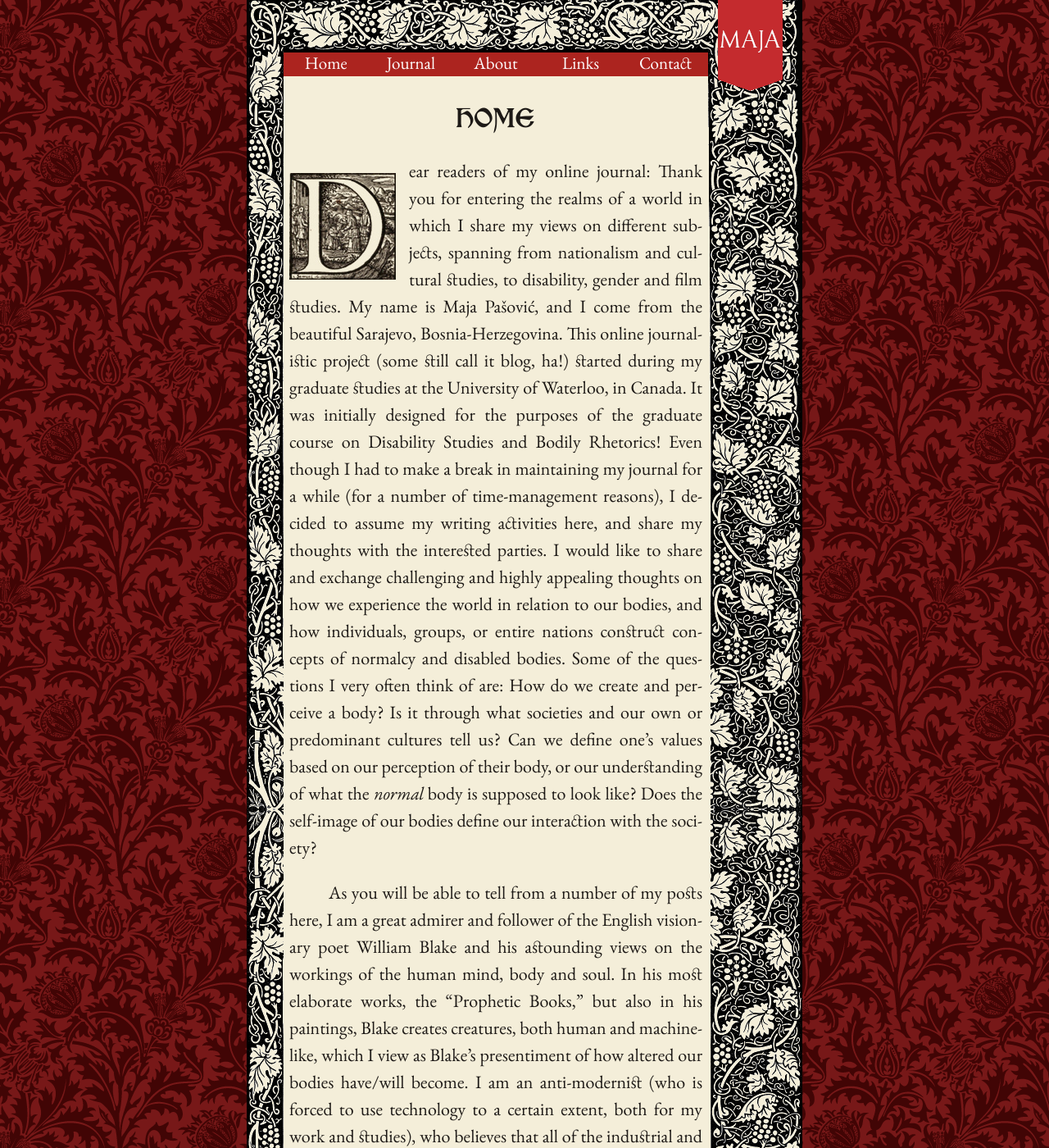
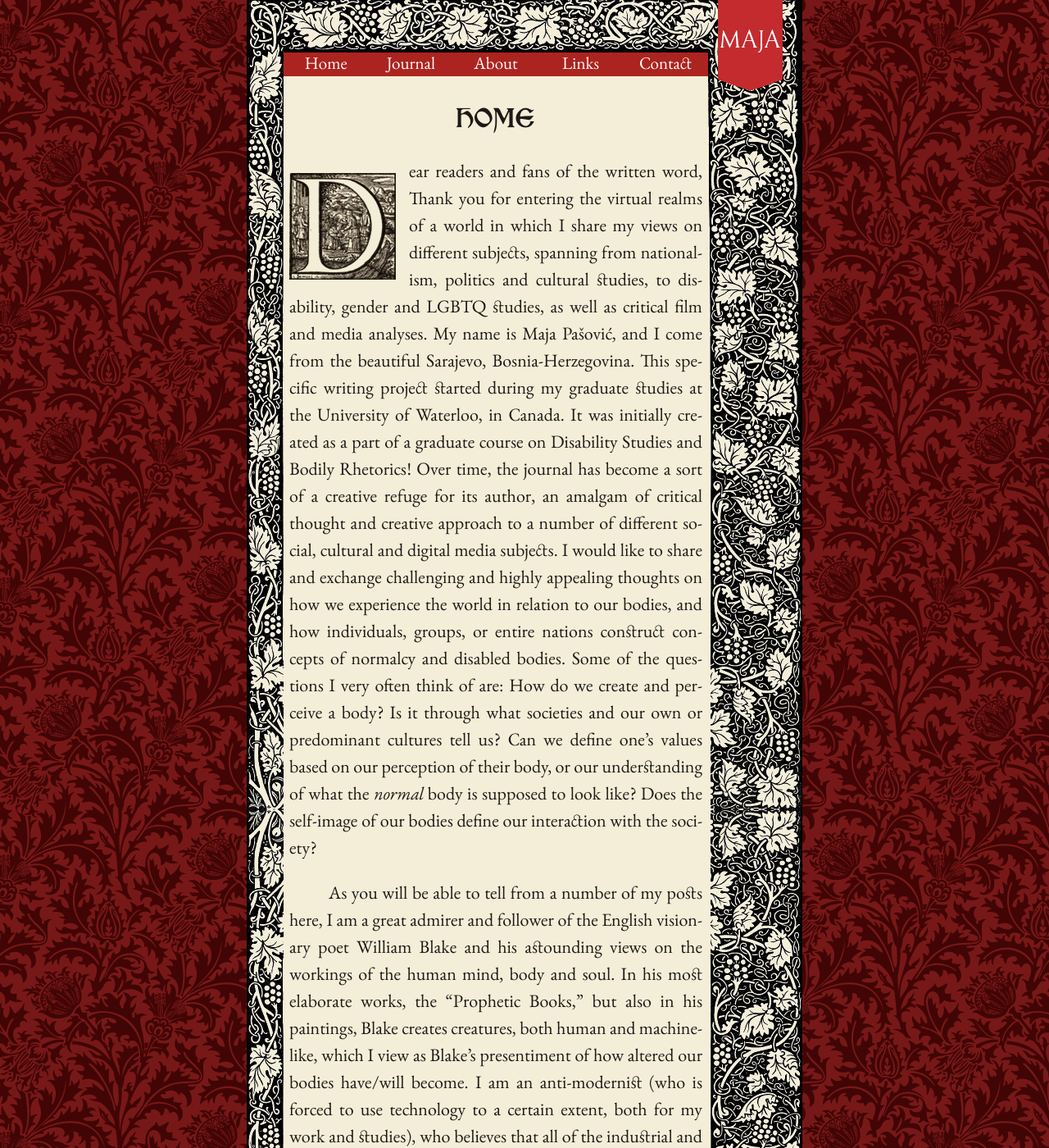
Before and after one commit to mpasovic/majapasovic.org, a Jekyll site: the page built from index.md, in a window 1280 px wide and 1400 px high. Shown: the whole window at 82% size. Built offline with Jekyll 4.4.1, drawn with Linux system fonts in a browser that asks for light colours; nearby versions of some CDN libraries.

Commit message:
Updated index.md

```diff
--- a/index.md
+++ b/index.md
@@ -1,29 +1,15 @@
 ---
 layout: page
-title: "Home"
+title: Home
+published: true
 ---
 
-<span class="versal d9">D</span>ear readers of my online journal: Thank
-you for entering the realms of a world in which I share my views on
-different subjects, spanning from nationalism and cultural studies, to
-disability, gender and film studies. My name is Maja Pašović, and I come
-from the beautiful Sarajevo, Bosnia-Herzegovina. This online
-journalistic project (some still call it blog, ha!) started during my
-graduate studies at the University of Waterloo, in Canada. It was
-initially designed for the purposes of the graduate course on Disability
-Studies and Bodily Rhetorics! Even though I had to make a break in
-maintaining my journal for a while (for a number of time-management
-reasons), I decided to assume my writing activities here, and share my
-thoughts with the interested parties. I would like to share and exchange
-challenging and highly appealing thoughts on how we experience the world
-in relation to our bodies, and how individuals, groups, or entire
-nations construct concepts of normalcy and disabled bodies. Some of the
-questions I very often think of are: How do we create and perceive a
-body? Is it through what societies and our own or predominant cultures
-tell us? Can we define one’s values based on our perception of their
-body, or our understanding of what the *normal* body is supposed to look
-like? Does the self-image of our bodies define our interaction with the
-society?
+
+<span class="versal d9">D</span>ear readers and fans of the written word,
+Thank you for entering the virtual realms of a world in which I share my views on
+different subjects, spanning from nationalism, politics and cultural studies, to
+disability, gender and LGBTQ studies, as well as critical film and media analyses. My name is Maja Pašović, and I come from the beautiful Sarajevo, Bosnia-Herzegovina. This specific writing project started during my graduate studies at the University of Waterloo, in Canada. It was initially created as a part of a graduate course on Disability Studies and Bodily Rhetorics! Over time, the journal has become a sort of a creative refuge for its author, an amalgam of critical thought and creative approach to a number of different social, cultural and digital media subjects. I would like to share and exchange challenging and highly appealing thoughts on how we experience the world in relation to our bodies, and how individuals, groups, or entire nations construct concepts of normalcy and disabled bodies. Some of the
+questions I very often think of are: How do we create and perceive a body? Is it through what societies and our own or predominant cultures tell us? Can we define one’s values based on our perception of their body, or our understanding of what the *normal* body is supposed to look like? Does the self-image of our bodies define our interaction with the society?
 
 As you will be able to tell from a number of my posts here, I am a great
 admirer and follower of the English visionary poet William Blake and his
```
